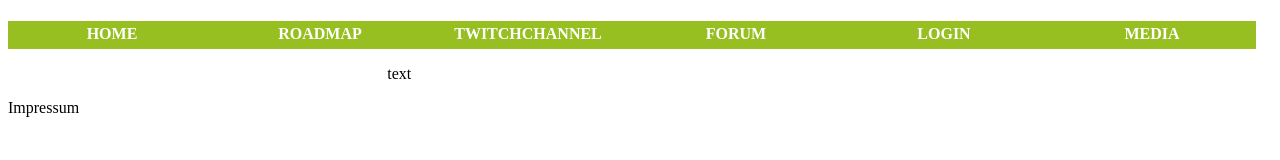
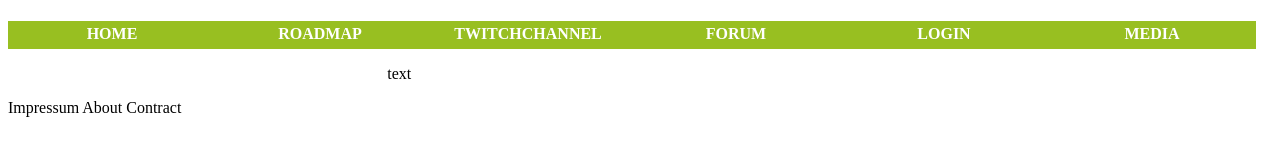
Before and after one commit to Lether1983/HP_MaC, a plain HTML site: page index.html in a window 1280 px wide. Drawn offline with Linux system fonts and the light colour scheme.

Commit message:
qefgdsfgxc

```diff
--- a/index.html
+++ b/index.html
@@ -26,9 +26,11 @@
             </section>
         </main>
         <footer>
-            <ul>
-                <li>Impressum</li>
-            </ul>
+            <ul1>
+                <li1>Impressum</li1>
+                <li1>About</li1>
+                <li1>Contract</li1>
+            </ul1>
         </footer>
     </body>
 </html>
--- a/main.css
+++ b/main.css
@@ -1,11 +1,12 @@
 ul
 {
-    list-style-type:none;
+    list-style-type: none;
     width: 100%;
     margin: 0;
     padding: 0;
     overflow: hidden;
 }
+
 main
 {
     background:white;
```
